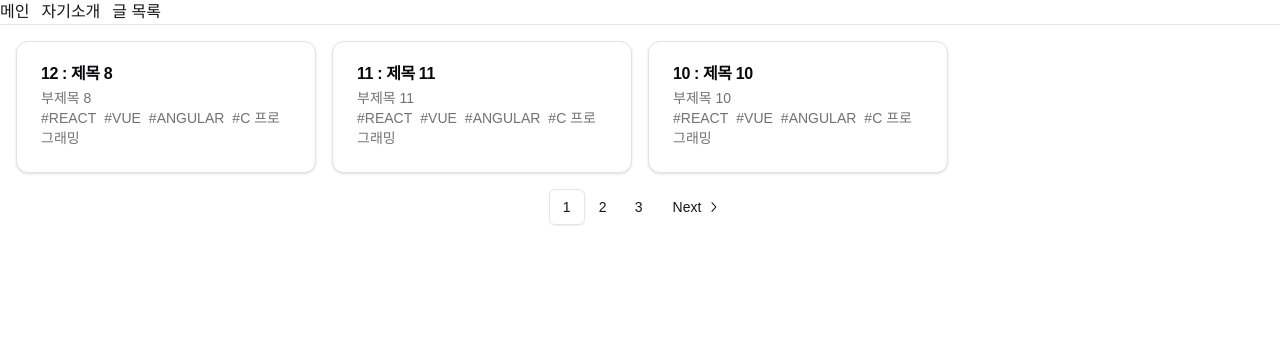
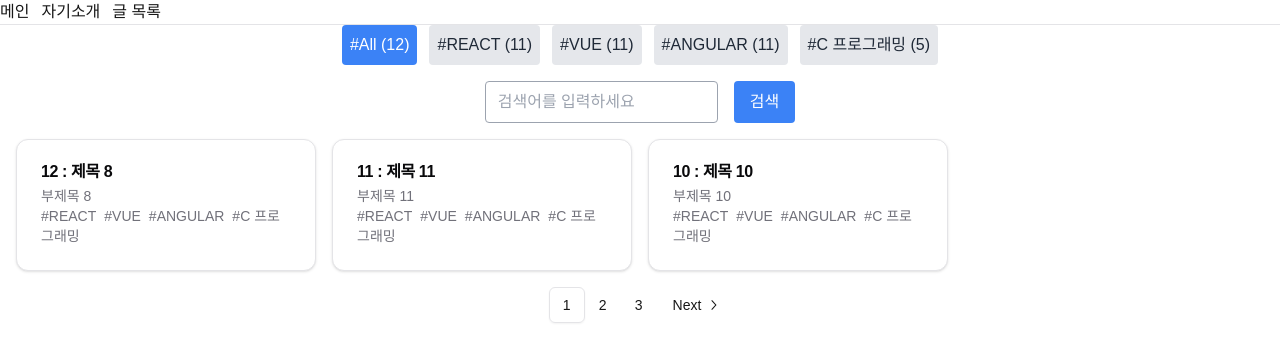
Before and after one commit to CheorHyeon/blog-2024-09-11, a Next.js app: page /posts in a window 1280 px wide. Shown: the top 362 px of the page. Built offline with nearby package versions, Linux system fonts and the light colour scheme; a web font is replaced by a local one.

Commit message:
게시글 조회 페이지에 해시태그 이동 버튼, 게시글 검색 기능 추가

```diff
--- a/src/app/layout.tsx
+++ b/src/app/layout.tsx
@@ -30,7 +30,7 @@ export default function RootLayout({
         <div className="flex gap-3">
           <Link href="/">메인</Link>
           <Link href="/about">자기소개</Link>
-          <Link href="/posts">글 목록</Link>
+          <a href="/posts">글 목록</a>
         </div>
         <hr />
         {children}
--- a/src/app/posts/page.tsx
+++ b/src/app/posts/page.tsx
@@ -1,15 +1,73 @@
-import { posts } from "@/../data/posts";
+"use client";
+
+import { useState, useEffect } from "react";
+import { posts, postsByTag } from "@/../data/posts";
 import PostPagination from "./PostPagination";
+import { usePathname, useSearchParams } from "next/navigation";
+import TagList from "@/components/posts/TagList";
+import SearchBar from "@/components/posts/SearchBar";
 
 export default function PostList() {
   const contentsPerPage = 3; // 한 페이지당 보여줄 개수
   const pagesPerGroup = 3; // 하나의 그룹당 포함될 페이지 수
 
+  const [searchTerm, setSearchTerm] = useState(""); // 검색어 상태
+  const [inputValue, setInputValue] = useState(""); // 입력 필드의 상태
+  const [filteredPosts, setFilteredPosts] = useState(posts); // 필터링된 게시글 상태
+  const [selectedTag, setSelectedTag] = useState(""); // 선택된 태그 상태
+
+  // 모든 태그 가져오기
+  const tags = Object.keys(postsByTag);
+
+  // 전체 게시글 수 계산
+  let totalPostCount = Object.keys(posts).length;
+
+  // URL의 쿼리 파라미터를 읽어서 상태 설정
+  useEffect(() => {
+    const searchParams = new URLSearchParams(window.location.search);
+    let search = searchParams.get("search") || "";
+    search = search.replace(/\+/g, " "); // + 기호를 띄어쓰기로 변환
+    setInputValue(search);
+    setSearchTerm(search);
+  }, []); // 최초에 한번 하고
+
+  // 검색어가 변경될 때마다 필터링 실행
+  useEffect(() => {
+    const lowercasedTerm = searchTerm.toLowerCase();
+    const filtered = Object.fromEntries(
+      Object.entries(posts).filter(
+        ([key, post]) =>
+          post.title.toLowerCase().includes(lowercasedTerm) ||
+          post.subTitle.toLowerCase().includes(lowercasedTerm) ||
+          post.content.toLowerCase().includes(lowercasedTerm)
+      )
+    );
+    setFilteredPosts(filtered); // 필터링된 게시글로 상태 업데이트
+  }, [searchTerm]); // 실행 3 - handleSearch 함수로 인해 상태 변경되어 해당 검색어가 들어간 게시글 검색
+
+  // 검색 처리 함수
+  const handleSearch = (e: React.FormEvent<HTMLFormElement>) => {
+    e.preventDefault(); // 기본 폼 제출 방지
+    setSearchTerm(inputValue); // inputValue의 내용을 searchTerm으로 설정
+  };
+
   return (
-    <PostPagination
-      data={posts}
-      contentsPerPage={contentsPerPage}
-      pagesPerGroup={pagesPerGroup}
-    ></PostPagination>
+    <>
+      <TagList
+        tags={tags}
+        selectedTag={selectedTag}
+        totalPostCount={totalPostCount}
+      />
+      <SearchBar
+        searchTerm={inputValue}
+        setSearchTerm={setInputValue}
+        handleSearch={handleSearch}
+      />
+      <PostPagination
+        data={filteredPosts}
+        contentsPerPage={contentsPerPage}
+        pagesPerGroup={pagesPerGroup}
+      ></PostPagination>
+    </>
   );
 }
--- a/src/app/posts/tags/[tag]/page.tsx
+++ b/src/app/posts/tags/[tag]/page.tsx
@@ -1,29 +1,60 @@
-import { postsByTag } from "@/../data/posts";
-import {
-  Card,
-  CardDescription,
-  CardHeader,
-  CardTitle,
-} from "@/components/ui/card";
+"use client";
 
-import Link from "next/link";
+import { useState } from "react";
+import { posts, postsByTag } from "@/../data/posts";
+import { usePathname, useRouter } from "next/navigation"; // next/navigation에서 가져오기
 import PostPagination from "../../PostPagination";
+import TagList from "@/components/posts/TagList";
+import SearchBar from "@/components/posts/SearchBar";
 
-export default async function PostListByTag({
-  params: { tag: rawTag },
-}: {
-  params: { tag: string };
-}) {
+export default function PostListByTag() {
+  const pathname = usePathname(); // 현재 경로 가져오기
+  let tag = decodeURIComponent(pathname.split("/").pop() || ""); // 마지막 부분에서 태그 추출 및 디코딩
+  tag = tag.replace(/-/g, " ");
+  tag = tag.toUpperCase(); // 대문자로 변환
+  const router = useRouter(); // useRouter 훅 사용
+
   const contentsPerPage = 3; // 한 페이지당 보여줄 개수
   const pagesPerGroup = 3; // 하나의 그룹당 포함될 페이지 수
 
-  const decodedTag = decodeURIComponent(rawTag); // URL 디코딩
-  const tag = decodedTag.toUpperCase().replace(/-/g, " "); // 하이픈을 공백으로 변환
+  const [searchTerm, setSearchTerm] = useState(""); // 검색어 상태
+  const [filteredPosts, setFilteredPosts] = useState(postsByTag[tag]); // 필터링된 게시글 상태
+  const [selectedTag, setSelectedTag] = useState(tag); // 선택된 태그 상태
+
+  // 모든 태그 가져오기
+  const tags = Object.keys(postsByTag);
+  // 전체 게시글 수 계산
+  let totalPostCount = Object.keys(posts).length;
+
+  /*
+    - SearchBar 에서 "/posts" 에 보내는 것은 실제 검색 조건
+    - (공통 작업) 해당 컴포넌트에서 searchTerm으로 검색 조건을 저장
+      - handleSearch 메서드 호출 시 해당 조건으로 redirect
+  */
+
+  const handleSearch = (e: React.FormEvent<HTMLFormElement>) => {
+    e.preventDefault();
+    // 검색어를 쿼리 파라미터로 포함하여 /posts로 리다이렉트
+    const transSearchTerm = searchTerm.replace(/ /g, "+"); // 공백을 +기호로 으로 변환
+    router.push(`/posts?search=${transSearchTerm}`);
+  };
 
   return (
     <>
+      <TagList
+        tags={tags}
+        selectedTag={selectedTag}
+        totalPostCount={totalPostCount}
+      />
+
+      <SearchBar
+        searchTerm={searchTerm}
+        setSearchTerm={setSearchTerm}
+        handleSearch={handleSearch}
+      />
+
       <PostPagination
-        data={postsByTag[tag]}
+        data={filteredPosts}
         contentsPerPage={contentsPerPage}
         pagesPerGroup={pagesPerGroup}
       ></PostPagination>
--- a/src/app/posts/tags/page.tsx
+++ /dev/null
@@ -1,46 +0,0 @@
-import { postsByTag } from "@/../data/posts";
-
-import Link from "next/link";
-
-export default async function PostListByTag() {
-  // 모든 태그 가져오기
-  const tags = Object.keys(postsByTag);
-
-  let totalPostCount = 0;
-  tags.forEach((tag) => {
-    totalPostCount += Object.keys(postsByTag[tag] || {}).length;
-  });
-
-  return (
-    <div className="my-4 px-4 container mx-auto">
-      <h2 className="text-xl font-bold mb-4">태그별 게시글 수</h2>
-      <ul className="mb-4 space-y-2">
-        {/* 전체 게시글 수를 "All"로 표시 */}
-        <li>
-          <Link
-            href="/posts"
-            className="inline-block p-2 bg-blue-500 text-white rounded hover:bg-blue-600 transition"
-          >
-            #All ({totalPostCount})
-          </Link>
-        </li>
-        {/* 각 태그별 게시글 수 표시 */}
-        {tags.map((tag) => {
-          const posts = postsByTag[tag] || {};
-          const postCount = Object.keys(posts).length;
-
-          return (
-            <li key={tag}>
-              <Link
-                href={`/posts/tags/${tag.replace(/ /g, "-")}`}
-                className="inline-block p-2 bg-gray-200 text-gray-800 rounded hover:bg-gray-300"
-              >
-                #{tag} ({postCount})
-              </Link>
-            </li>
-          );
-        })}
-      </ul>
-    </div>
-  );
-}
--- /dev/null
+++ b/src/components/posts/SearchBar.tsx
@@ -0,0 +1,33 @@
+"use client";
+interface SearchBarProps {
+  searchTerm: string;
+  setSearchTerm: (term: string) => void;
+  handleSearch: (e: React.FormEvent<HTMLFormElement>) => void;
+}
+
+export default function SearchBar({
+  searchTerm,
+  setSearchTerm,
+  handleSearch,
+}: SearchBarProps) {
+  return (
+    <form
+      className="flex justify-center gap-4" // 실행 2 - handleSearch가 실행되서 searchTerm 상태 변경
+      onSubmit={handleSearch}
+    >
+      <input
+        type="text"
+        placeholder="검색어를 입력하세요"
+        value={searchTerm}
+        onChange={(e) => setSearchTerm(e.target.value)} // 실행 1 - setInputValue가 실행되서 InputValue 상태 변경
+        className="border border-gray-400 rounded py-2 px-3 focus:outline-none focus:ring-2 focus:ring-blue-500"
+      />
+      <button
+        type="submit"
+        className="px-4 py-2 bg-blue-500 text-white rounded"
+      >
+        검색
+      </button>
+    </form>
+  );
+}
--- /dev/null
+++ b/src/components/posts/TagList.tsx
@@ -0,0 +1,56 @@
+"use client";
+
+import { cn } from "@/lib/utils";
+import Link from "next/link";
+import { postsByTag } from "../../../data/posts";
+
+interface TagListProps {
+  tags: string[];
+  selectedTag: string;
+  totalPostCount: number;
+}
+
+export default function TagList({
+  tags,
+  selectedTag,
+  totalPostCount,
+}: TagListProps) {
+  return (
+    <ul className="flex justify-center gap-3 mb-4">
+      <li>
+        <a href="/posts">
+          <button
+            className={cn(
+              "inline-block p-2 rounded transition",
+              selectedTag === ""
+                ? "bg-blue-500 text-white"
+                : "bg-gray-200 text-gray-800"
+            )}
+          >
+            #All ({totalPostCount})
+          </button>
+        </a>
+      </li>
+      {tags.map((tag) => {
+        const tagSlog = tag.replace(/ /g, "-"); // 하이픈으로 변환
+        const postCount = Object.keys(postsByTag[tag] || {}).length; // 게시글 수
+        return (
+          <li key={tag}>
+            <Link href={`/posts/tags/${tagSlog}`}>
+              <button
+                className={cn(
+                  "inline-block p-2 rounded transition",
+                  selectedTag === tag
+                    ? "bg-blue-500 text-white"
+                    : "bg-gray-200 text-gray-800"
+                )}
+              >
+                #{tag} ({postCount})
+              </button>
+            </Link>
+          </li>
+        );
+      })}
+    </ul>
+  );
+}
--- /dev/null
+++ b/src/components/ui/input.tsx
@@ -0,0 +1,25 @@
+import * as React from "react"
+
+import { cn } from "@/lib/utils"
+
+export interface InputProps
+  extends React.InputHTMLAttributes<HTMLInputElement> {}
+
+const Input = React.forwardRef<HTMLInputElement, InputProps>(
+  ({ className, type, ...props }, ref) => {
+    return (
+      <input
+        type={type}
+        className={cn(
+          "flex h-9 w-full rounded-md border border-input bg-transparent px-3 py-1 text-sm shadow-sm transition-colors file:border-0 file:bg-transparent file:text-sm file:font-medium file:text-foreground placeholder:text-muted-foreground focus-visible:outline-none focus-visible:ring-1 focus-visible:ring-ring disabled:cursor-not-allowed disabled:opacity-50",
+          className
+        )}
+        ref={ref}
+        {...props}
+      />
+    )
+  }
+)
+Input.displayName = "Input"
+
+export { Input }
```
